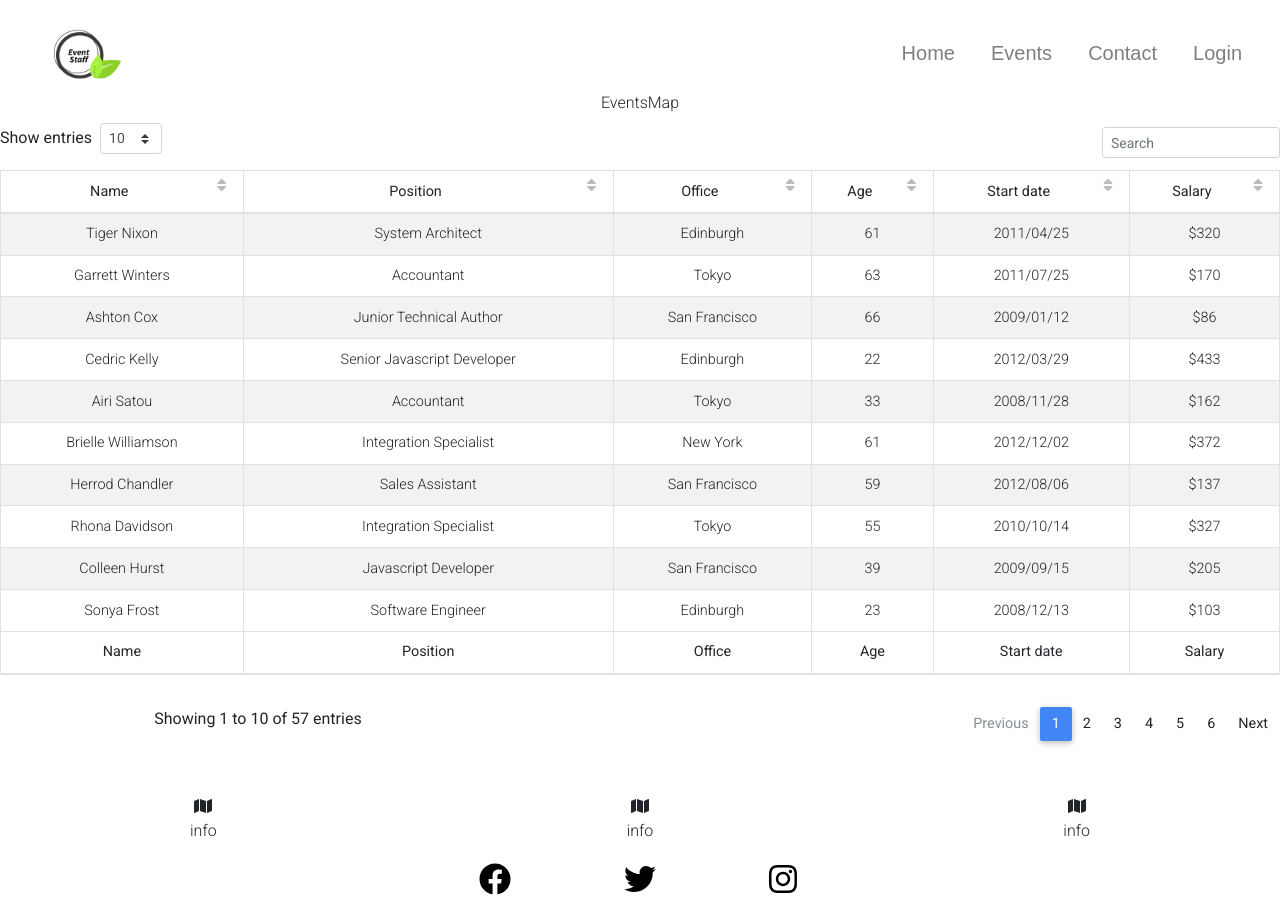
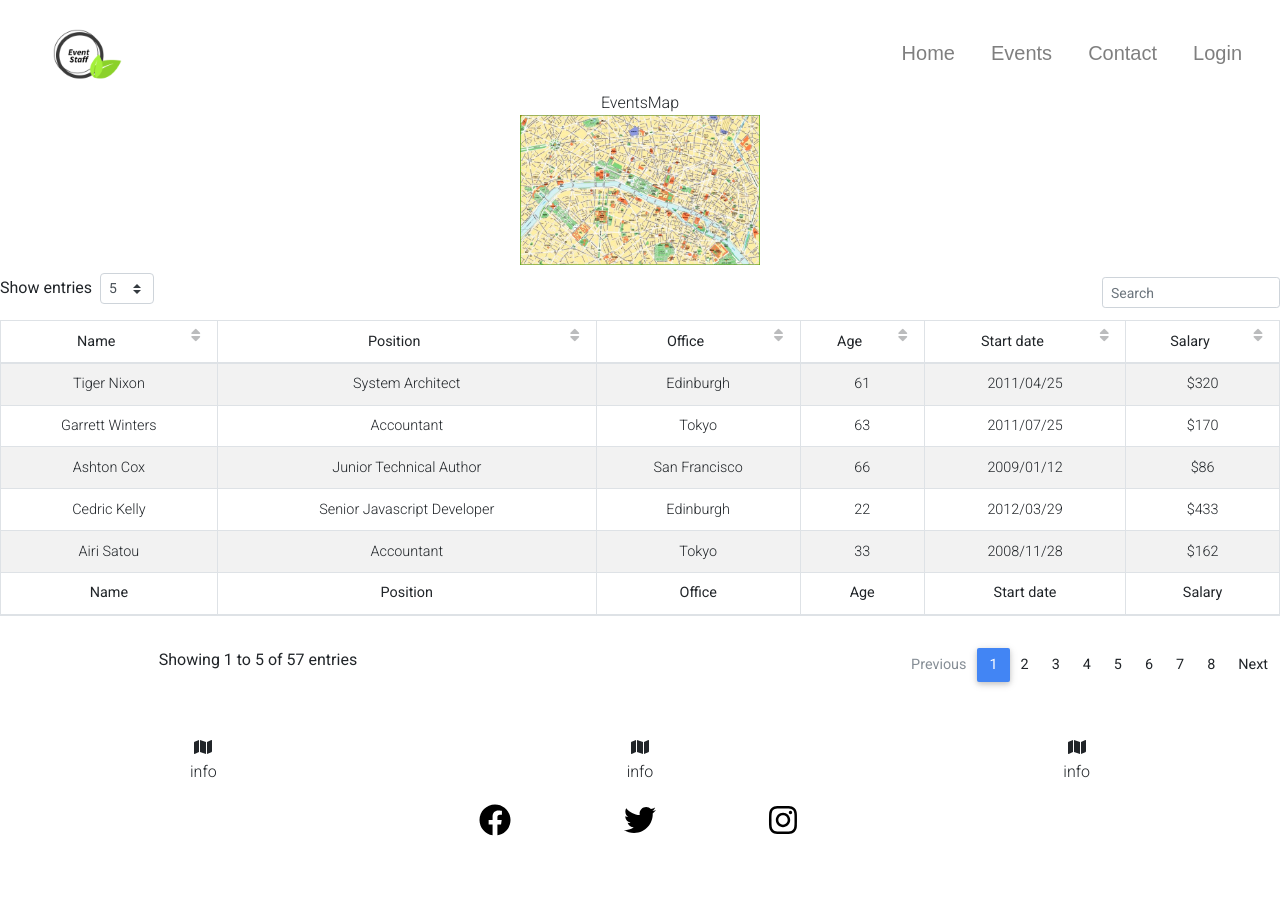
Before and after one commit to EnterpriseBoy/Magiweb, a React (Create React App) app: page /Events in a window 1280 px wide. After the commit the page ends 859 px from the top, so only its background shows below. Built offline with nearby package versions, Linux system fonts and the light colour scheme.

Commit message:
events page started

```diff
--- a/src/CSS/App.css
+++ b/src/CSS/App.css
@@ -142,12 +142,13 @@ Link Link:hover{
   margin-left: 2%;
   height: 100%;
 }
-
-.eventsForm,.contactMap{
-  float: left;
-  width:48%;
-  margin-left: 2%;
+.eventMapDiv{
+  height:150px;
+}
+.eventMap{
+  width: 100%;
   height: 100%;
+  object-fit: contain;
 }
 
 .contactMap{
--- a/src/Components/Pages/Events/EventList.js
+++ b/src/Components/Pages/Events/EventList.js
@@ -503,7 +503,7 @@ function EventList() {
         ]
       };
       return (
-        <MDBDataTable striped bordered small data={data}/>
+        <MDBDataTable striped bordered small data={data} entries={5} entriesOptions={[5, 20, 25]}/>
   );
 }
 
--- /dev/null
+++ b/src/Components/Pages/Events/EventMap.js
@@ -0,0 +1,14 @@
+import React from 'react';
+import Map from '../../../assets/Citymap.jpg'
+
+
+
+function EventMap() {
+  return (
+    <div className="eventMapDiv">
+        <img src={Map} className="eventMap"/>
+    </div>
+  );
+}
+
+export default EventMap;
--- a/src/Components/Pages/Events/Events.js
+++ b/src/Components/Pages/Events/Events.js
@@ -1,5 +1,6 @@
 import React from 'react';
 import EventList from './EventList'
+import EventMap from './EventMap'
 
 
 
@@ -7,6 +8,7 @@ function Events() {
   return (
     <div>
       EventsMap
+      <EventMap/>
       <EventList/>
     </div>
   );
```
